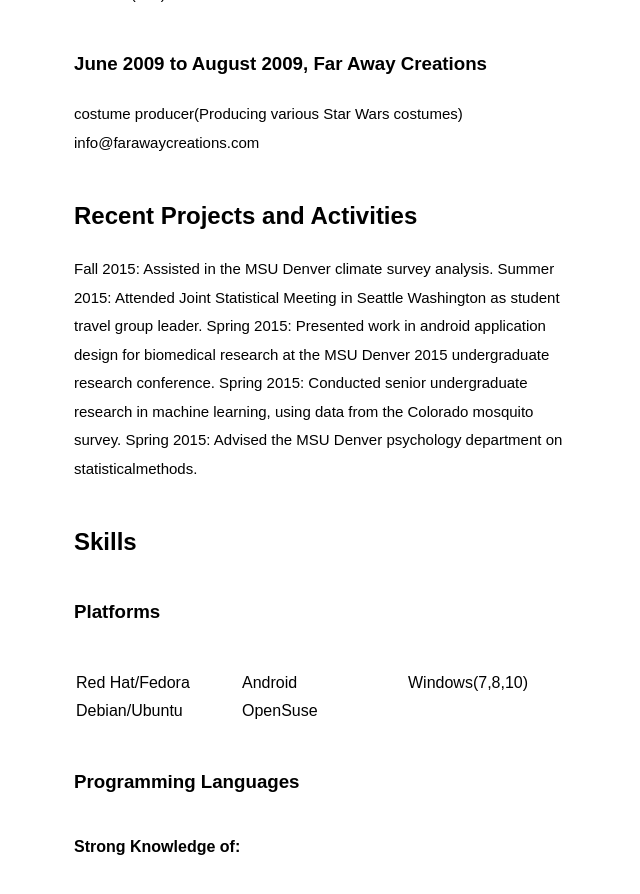
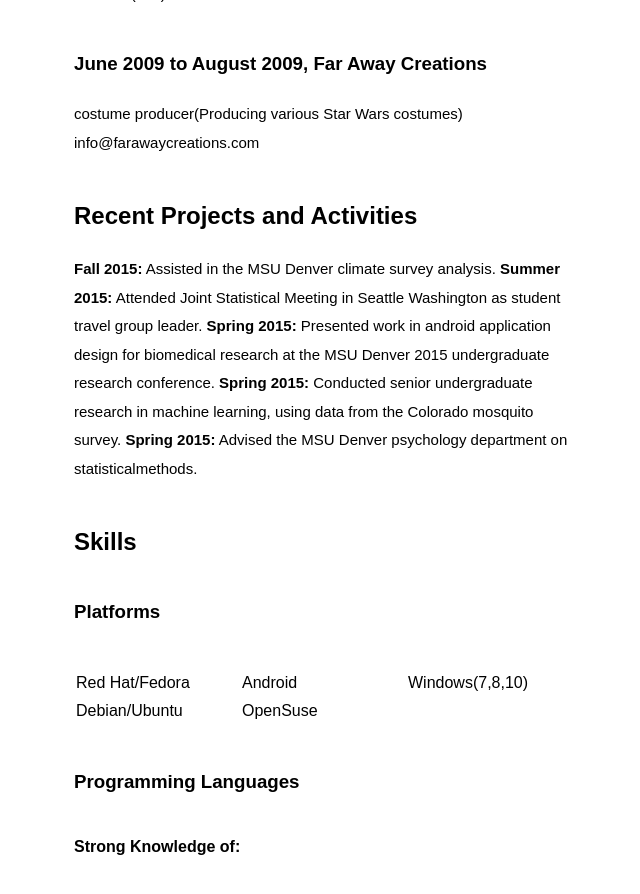
Before and after one commit to rmFlynn/rmflynn.github.io, a Jekyll site: the page built from _posts/2016-01-24-My-Resume.md, in a window 1280 px wide and 900 px high, scrolled down 1536 px. Shown: the top 894 px of the window, without its empty margins (316-956 px from the left). Built offline with Jekyll 4.4.1, drawn with Linux system fonts in a browser that asks for light colours; some web fonts are replaced.

```diff
--- a/_posts/2016-01-24-My-Resume.md
+++ b/_posts/2016-01-24-My-Resume.md
@@ -77,11 +77,11 @@ info@farawaycreations.com
 ## Recent Projects and Activities
 
 
-Fall 2015: Assisted in the MSU Denver climate survey analysis.
-Summer 2015: Attended Joint Statistical Meeting in Seattle Washington as student travel group leader.
-Spring 2015: Presented work in android application design for biomedical research at the MSU Denver 2015 undergraduate research conference.
-Spring 2015: Conducted senior undergraduate research in machine learning, using data from the Colorado mosquito survey.
-Spring 2015: Advised the MSU Denver psychology department on statisticalmethods.
+**Fall 2015:** Assisted in the MSU Denver climate survey analysis.
+**Summer 2015:** Attended Joint Statistical Meeting in Seattle Washington as student travel group leader.
+**Spring 2015:** Presented work in android application design for biomedical research at the MSU Denver 2015 undergraduate research conference.
+**Spring 2015:** Conducted senior undergraduate research in machine learning, using data from the Colorado mosquito survey.
+**Spring 2015:** Advised the MSU Denver psychology department on statisticalmethods.
 
 
 
```
